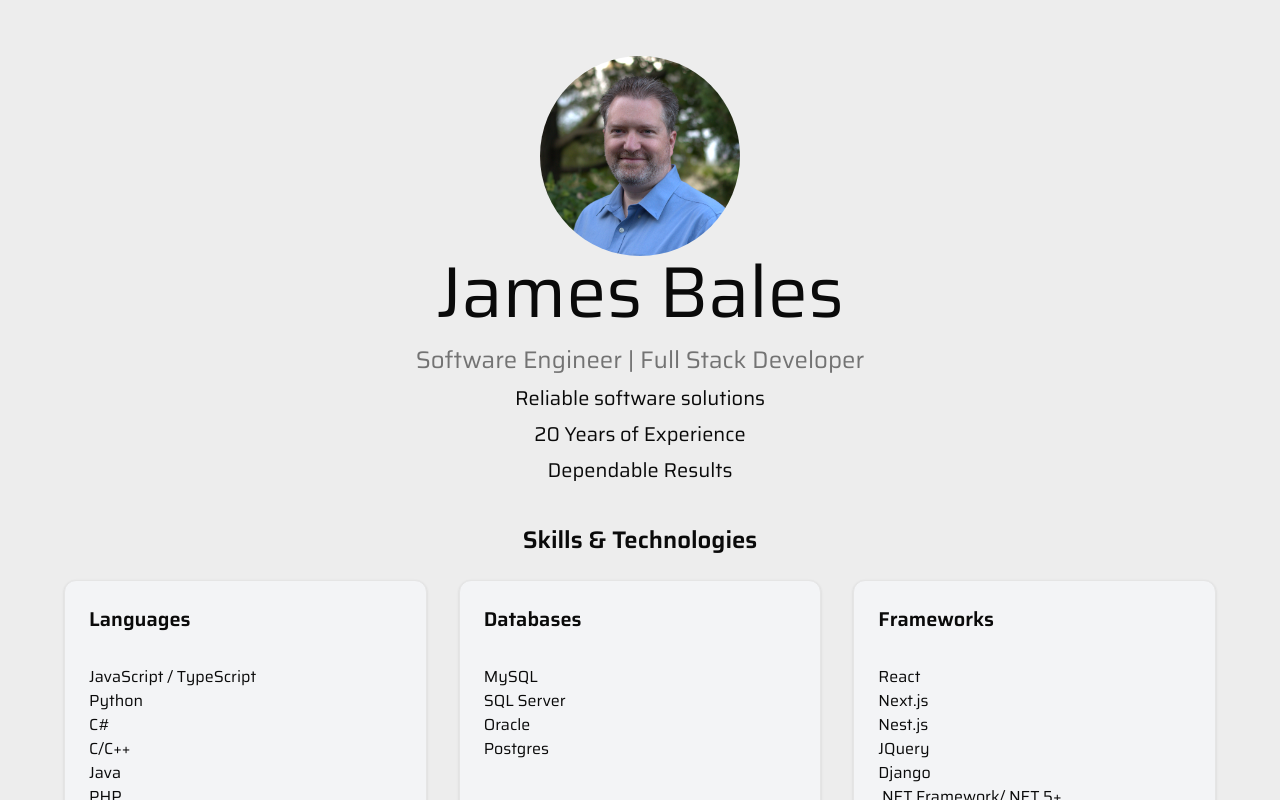
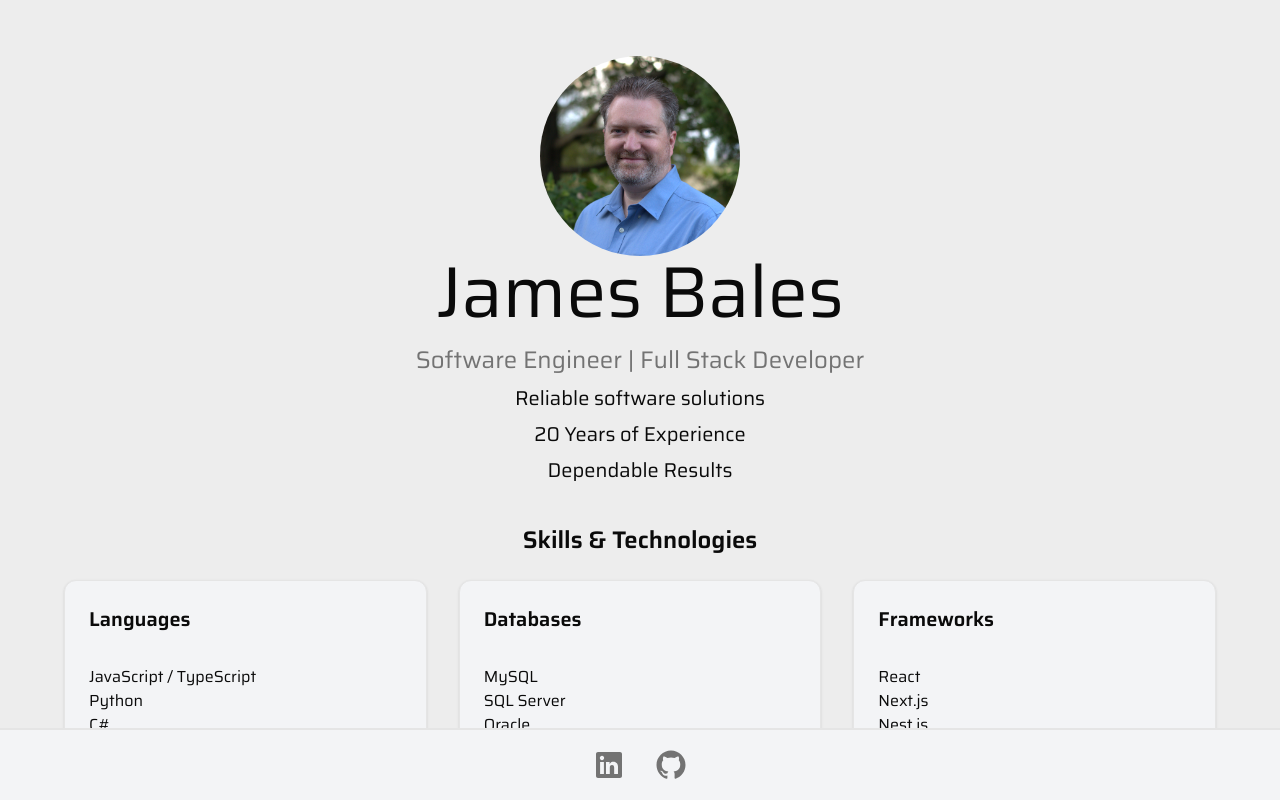
Before and after one commit to jmbsoftwaresolutions/jmbsoftwaresolutions, a Next.js app in the folder ui/jmbsoftwaresolutions/: page / in a window 1280 px wide. Shown: the top 800 px of the page. Built offline with nearby package versions, Linux system fonts and the light colour scheme; no server answers.

Commit message:
More improvements

```diff
--- a/ui/jmbsoftwaresolutions/app/page.tsx
+++ b/ui/jmbsoftwaresolutions/app/page.tsx
@@ -1,9 +1,10 @@
 import Image from "next/image";
 import { Card, CardHeader, CardContent } from "@/components/ui/card";
+import { LinkedInLogoIcon, GitHubLogoIcon } from "@radix-ui/react-icons";
 export default function Home() {
   return (
     <>
-      <main className="flex min-h-screen flex-col items-center p-4 mt-10">
+      <main className="flex min-h-screen flex-col items-center p-4 mt-10 mb-14">
         <Image
           className="rounded-full block mx-auto"
           src="/images/headshot.png"
@@ -131,7 +132,22 @@ export default function Home() {
           </Card>
         </div>
       </main>
-      <footer></footer>
+      <footer className="w-full flex items-center justify-center gap-8 py-5 border-t-2 fixed bottom-0 bg-gray-100">
+        <a href="https://www.linkedin.com/in/james-bales-827a558/">
+          <LinkedInLogoIcon
+            className="text-muted-foreground"
+            width={30}
+            height={30}
+          />
+        </a>
+        <a href="https://github.com/jmbsoftwaresolutions">
+          <GitHubLogoIcon
+            className="text-muted-foreground"
+            width={30}
+            height={30}
+          />
+        </a>
+      </footer>
     </>
   );
 }
--- a/ui/jmbsoftwaresolutions/package.json
+++ b/ui/jmbsoftwaresolutions/package.json
@@ -11,6 +11,7 @@
   "dependencies": {
     "@radix-ui/react-checkbox": "^1.3.1",
     "@radix-ui/react-dropdown-menu": "^2.1.14",
+    "@radix-ui/react-icons": "^1.3.2",
     "@radix-ui/react-label": "^2.1.6",
     "@radix-ui/react-slot": "^1.2.2",
     "@supabase/ssr": "latest",
@@ -20,6 +21,7 @@
     "lucide-react": "^0.511.0",
     "next": "latest",
     "next-themes": "^0.4.6",
+    "radix-ui": "^1.4.3",
     "react": "^19.0.0",
     "react-dom": "^19.0.0",
     "tailwind-merge": "^3.3.0"
```
Also changed, not shown: 1 other file (tests, documents, lock files or other folders).
